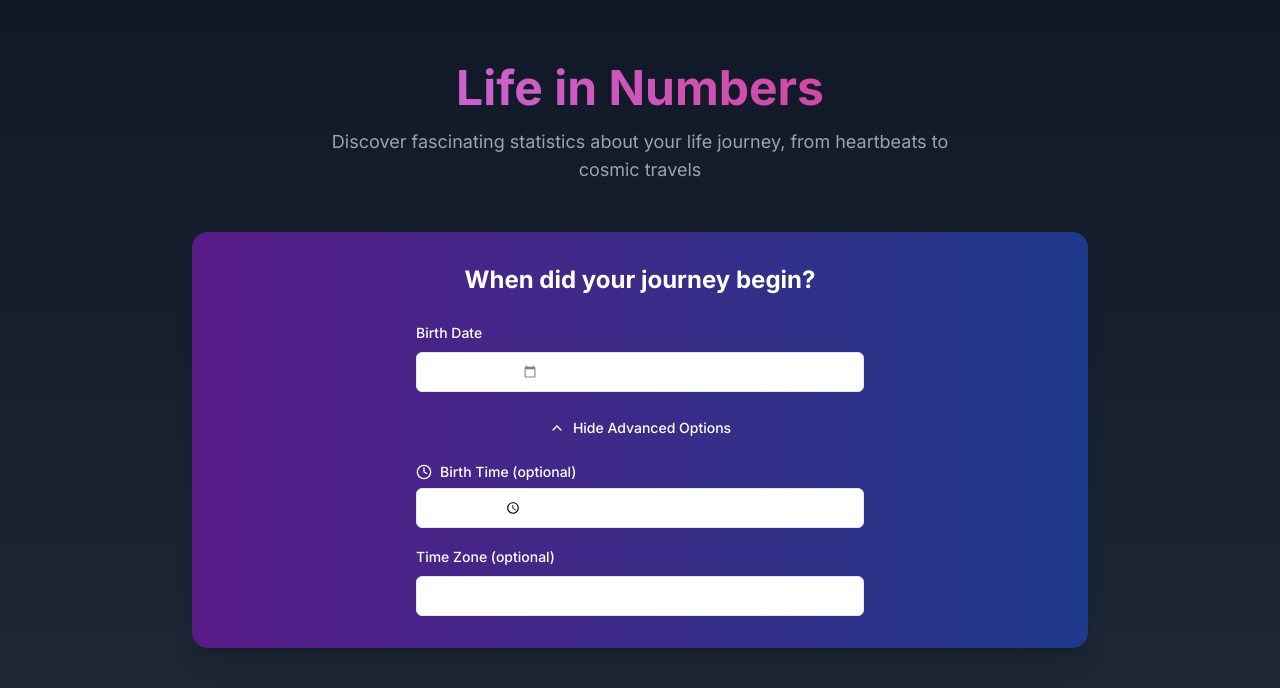
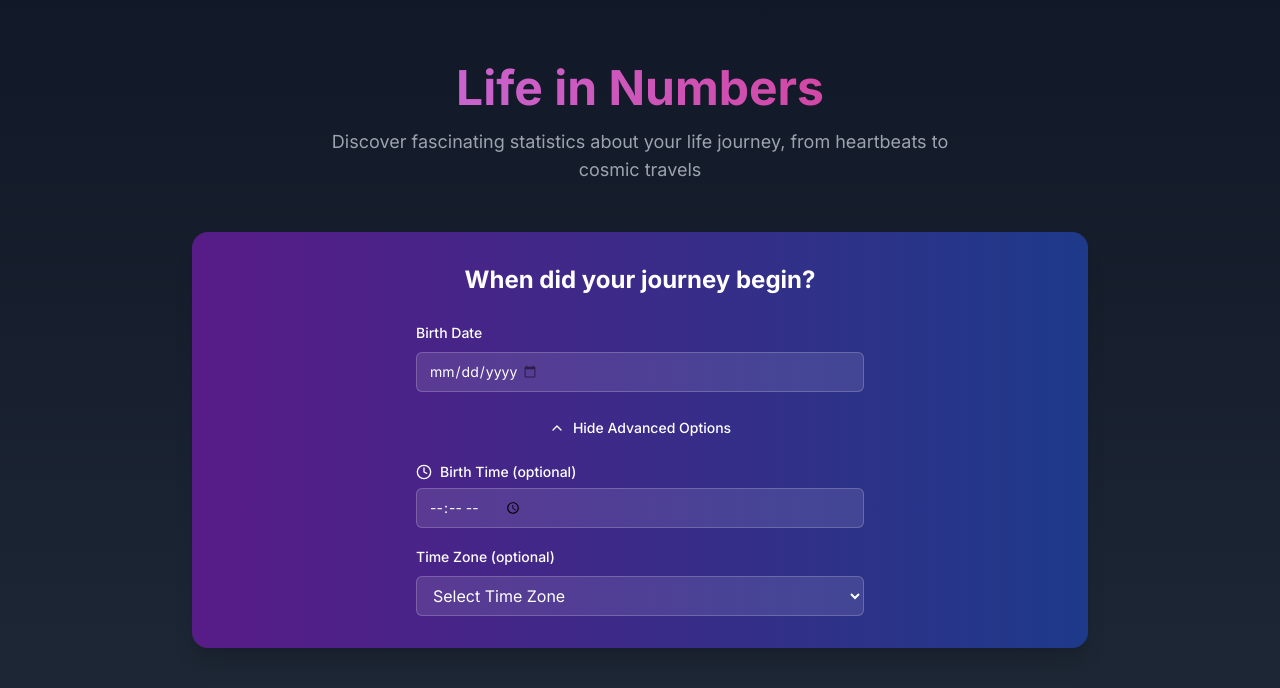
Before and after one commit to baba786/life-in-numbers, a Next.js app: page / in a window 1280 px wide. Both pictures are taken after a click on the button "Show Advanced Options (Time & Time Zone)". Shown: the top 688 px of the page. Built offline with nearby package versions, Linux system fonts and the light colour scheme.

Commit message:
Fix input text colors and styling

```diff
--- a/src/components/BirthDateInput.tsx
+++ b/src/components/BirthDateInput.tsx
@@ -65,20 +65,20 @@ export function BirthDateInput({ onBirthInfoChange }: BirthDateInputProps) {
   return (
     <div className="space-y-4">
       <div className="space-y-2">
-        <Label htmlFor="birthdate">Birth Date</Label>
+        <Label htmlFor="birthdate" className="text-white">Birth Date</Label>
         <Input
           type="date"
           id="birthdate"
           value={dateString}
           onChange={handleDateChange}
           max={new Date().toISOString().split('T')[0]}
-          className="w-full"
+          className="w-full bg-white/10 text-white placeholder:text-white/70 border-white/20"
         />
       </div>
 
       <Button
         variant="ghost"
-        className="w-full text-sm"
+        className="w-full text-sm text-white hover:text-white/80 hover:bg-white/10"
         onClick={() => setShowAdvanced(!showAdvanced)}
       >
         {showAdvanced ? (
@@ -97,7 +97,7 @@ export function BirthDateInput({ onBirthInfoChange }: BirthDateInputProps) {
       {showAdvanced && (
         <div className="space-y-4 animate-fade-in">
           <div className="space-y-2">
-            <Label htmlFor="birthtime" className="flex items-center">
+            <Label htmlFor="birthtime" className="text-white flex items-center">
               <Clock className="w-4 h-4 mr-2" />
               Birth Time (optional)
             </Label>
@@ -106,21 +106,21 @@ export function BirthDateInput({ onBirthInfoChange }: BirthDateInputProps) {
               id="birthtime"
               value={timeString}
               onChange={handleTimeChange}
-              className="w-full"
+              className="w-full bg-white/10 text-white border-white/20"
             />
           </div>
 
           <div className="space-y-2">
-            <Label htmlFor="timezone">Time Zone (optional)</Label>
+            <Label htmlFor="timezone" className="text-white">Time Zone (optional)</Label>
             <select
               id="timezone"
               value={timeZone}
               onChange={handleTimeZoneChange}
-              className="w-full h-10 px-3 rounded-md border bg-background"
+              className="w-full h-10 px-3 rounded-md border bg-white/10 text-white border-white/20"
             >
-              <option value="">Select Time Zone</option>
+              <option value="" className="bg-gray-900">Select Time Zone</option>
               {timeZones.map((tz) => (
-                <option key={tz} value={tz}>
+                <option key={tz} value={tz} className="bg-gray-900">
                   {tz.replace(/_/g, ' ')}
                 </option>
               ))}
```
